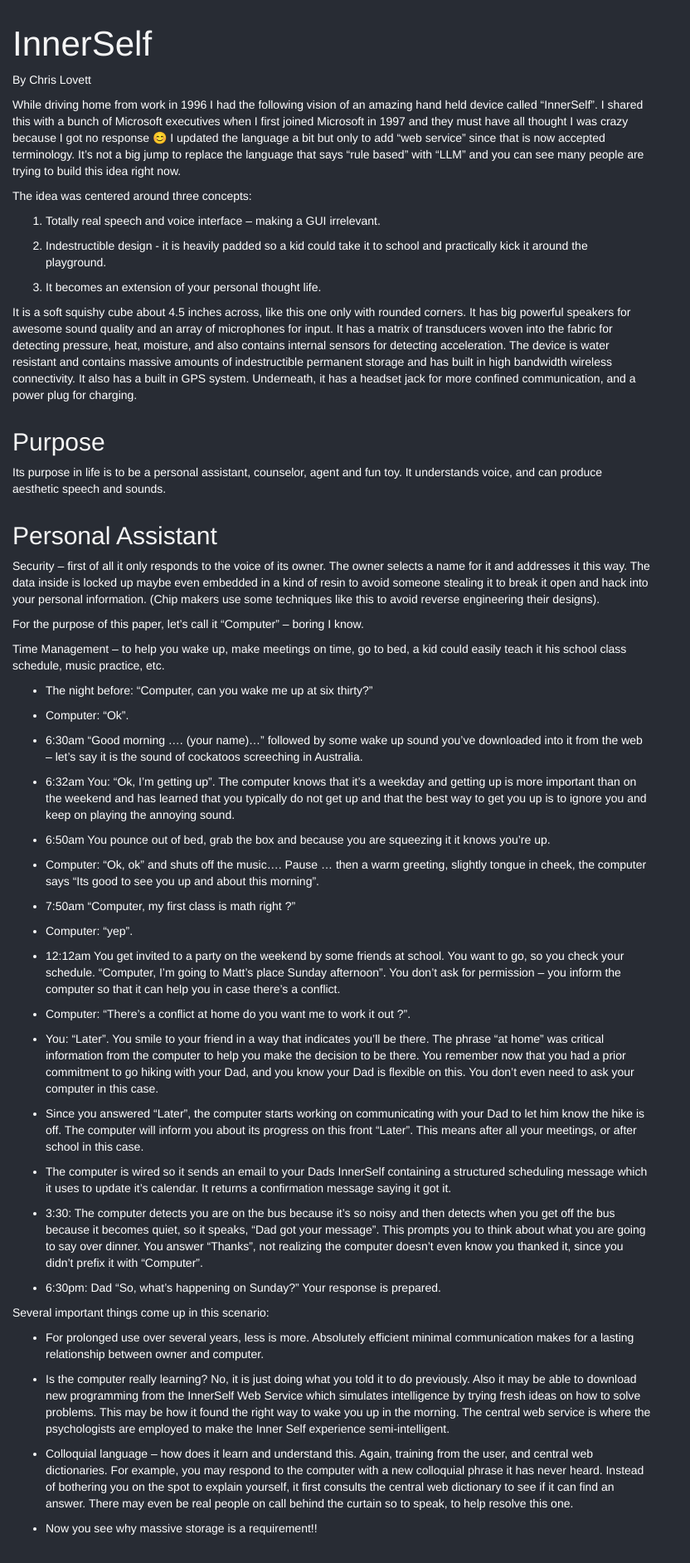
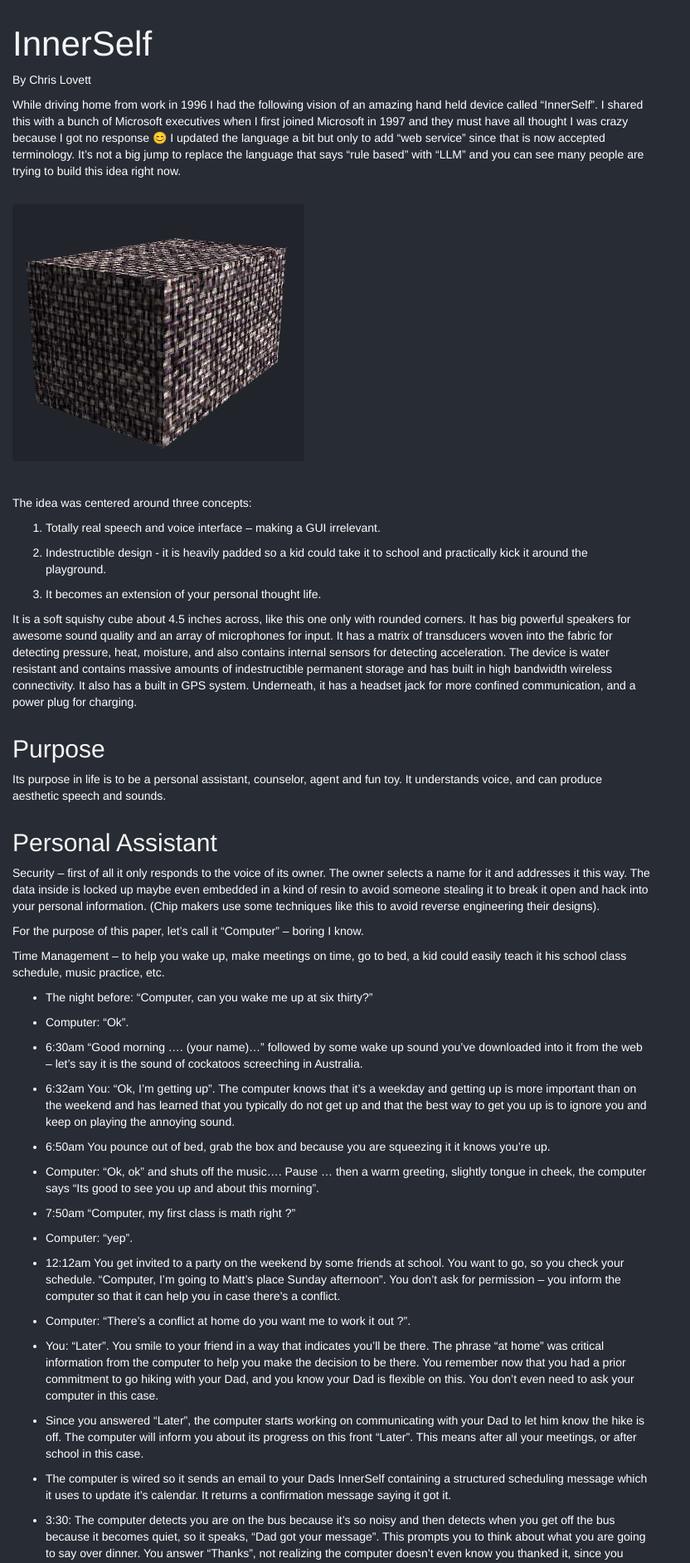
Before and after one commit to lovettchris/lovettchris.github.io, an MkDocs documentation site: the page built from docs/posts/inner_self/index.md, in a window 1280 px wide. Shown: the top 1884 px of the page at 83% size, without its empty margins (0-832 px from the left). Built offline with MkDocs 1.6.1, drawn with Linux system fonts in a browser that asks for light colours.

Commit message:
add image

```diff
--- a/docs/posts/inner_self/index.md
+++ b/docs/posts/inner_self/index.md
@@ -6,6 +6,8 @@
 but only to add "web service" since that is now accepted terminology.  It's not a big jump to replace
 the language that says "rule based" with "LLM" and you can see many people are trying to build this
 idea right now.
+
+![image](cube.png)
 
 The idea was centered around three concepts:
 
```
